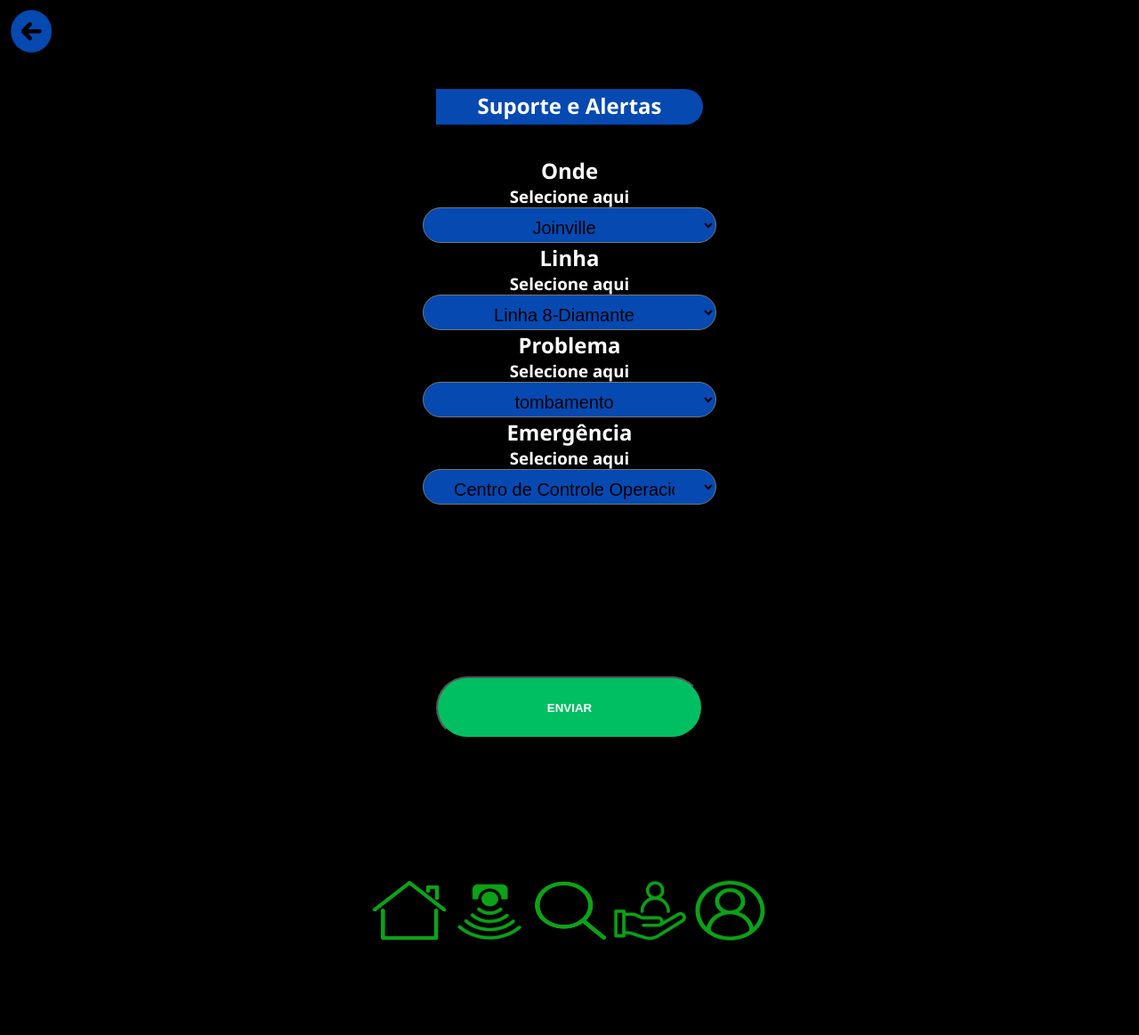
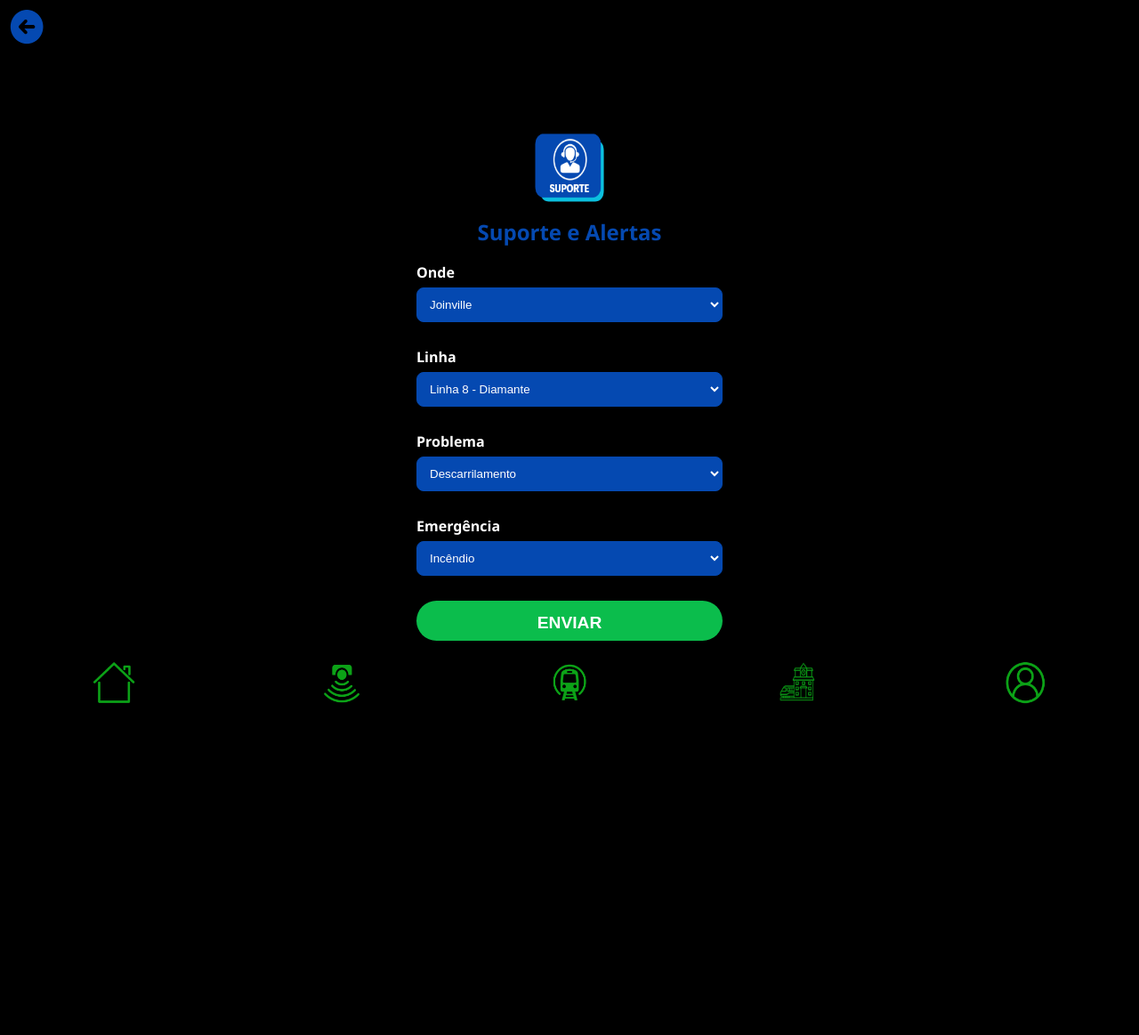
Before and after one commit to andrielrib/trem_facil, a PHP site: page /public/suporte_alerta.php in a window 1280 px wide. Shown: the whole page at 89% size. After the commit the page ends 791 px from the top, so only its background shows below. Run offline with PHP 8.4, Linux system fonts and the light colour scheme.

Commit message:
a tela de suporte esta ponta e esta de acordo com o padrão

```diff
--- a/public/suporte_alerta.php
+++ b/public/suporte_alerta.php
@@ -1,109 +1,179 @@
-<html lang="en">
-
+<?php
+$mensagem = '';
+if ($_SERVER['REQUEST_METHOD'] === 'POST' && empty($_POST['redirect_page'])) {
+    $onde = $_POST['onde'] ?? '';
+    $linha = $_POST['linha'] ?? '';
+    $problema = $_POST['problema'] ?? '';
+    $emergencia = $_POST['emergencia'] ?? '';
+    $mensagem = 'Alerta enviado com sucesso!';
+}
+if ($_SERVER['REQUEST_METHOD'] === 'POST' && isset($_POST['redirect_page'])) {
+    $page = $_POST['redirect_page'];
+    if ($page === 'sensores') {
+        header('Location: ../private/sensor.php'); exit();
+    } elseif ($page === 'trens') {
+        header('Location: trens.php'); exit();
+    } elseif ($page === 'estacoes') {
+        header('Location: estacoes.php'); exit();
+    } elseif ($page === 'perfil') {
+        header('Location: perfil.php'); exit();
+    } elseif ($page === 'inicio') {
+        header('Location: pagina_inicial.php'); exit();
+    } else {
+        header('Location: index.php'); exit();
+    }
+}
+?>
+<!DOCTYPE html>
+<html lang="pt-BR">
 <head>
     <meta charset="UTF-8">
     <meta name="viewport" content="width=device-width, initial-scale=1.0">
-    <title>Carregamento</title>
+    <title>Suporte e Alertas</title>
     <link rel="stylesheet" href="../style/style.css">
+    <style>
+        body {
+            background: #000 !important;
+            min-height: 100vh;
+            color: #fff;
+        }
+        .suporte-container {
+            max-width: 400px;
+            margin: 60px auto 0 auto;
+            background: #000;
+            border-radius: 18px;
+            box-shadow: 0 4px 24px rgba(0,0,0,0.18);
+            padding: 32px 28px 24px 28px;
+            text-align: center;
+        }
+        .suporte-container h2 {
+            color: #0549b1;
+            margin-bottom: 18px;
+        }
+        .suporte-container label, .suporte-container select, .suporte-container option, .suporte-container form, .suporte-container input, .suporte-container {
+            color: #fff;
+        }
+        .suporte-container label {
+            display: block;
+            margin: 18px 0 6px 0;
+            font-weight: 600;
+            text-align: left;
+        }
+        .suporte-container select {
+            width: 100%;
+            padding: 10px;
+            border-radius: 8px;
+            border: 1px solid #0549b1;
+            margin-bottom: 10px;
+            background: #0549b1;
+            color: #fff;
+        }
+        .suporte-container option {
+            background: #0549b1;
+            color: #fff;
+        }
+        .caixa_verde_login {
+            width: 100%;
+            background: #0bbd4c;
+            color: #fff;
+            border: none;
+            border-radius: 50px;
+            padding: 14px 0;
+            font-size: 1.2em;
+            font-weight: bold;
+            margin-top: 18px;
+            cursor: pointer;
+            transition: background 0.2s;
+        }
+        .caixa_verde_login:hover {
+            background: #099c3d;
+        }
+        .alert-sucesso {
+            background: #d4edda;
+            color: #155724;
+            padding: 10px;
+            border-radius: 6px;
+            margin-bottom: 18px;
+        }
+        .suporte-icone {
+            margin-bottom: 10px;
+        }
+        @media (max-width: 500px) {
+            .suporte-container { padding: 18px 4vw; }
+        }
+        footer {
+            display: flex;
+            justify-content: space-around;
+            align-items: center;
+            background: #000 !important;
+            padding: 10px 0 4px 0;
+            position: fixed;
+            left: 0; right: 0; bottom: 0;
+            z-index: 10;
+        }
+        footer form {
+            display: inline;
+        }
+        footer button {
+            background: none;
+            border: none;
+            padding: 0;
+        }
+        footer img {
+            width: 48px;
+            height: 48px;
+        }
+    </style>
 </head>
-
 <body>
-
-    <div class="suporEalert">
-        <a href="pagina_inicial.php" style="position: absolute; top: 10px; left: 10px;">
-            <img src="../assets/icons/seta_esquerda.png" alt="Voltar" width="50" height="50">
-        </a>
-        <p>Suporte e Alertas</p>
+    <a href="pagina_inicial.php"><img src="../assets/icons/seta_esquerda.png" alt="Voltar" style="position: absolute; top: 10px; left: 10px; width: 40px; height: 40px; cursor: pointer;"></a>
+    <div class="suporte-container">
+        <div class="suporte-icone">
+            <img src="../assets/icons/suporte_icone.png" alt="Suporte" width="80" height="80">
+        </div>
+        <h2>Suporte e Alertas</h2>
+        <?php if ($mensagem): ?>
+            <div class="alert-sucesso"> <?= $mensagem ?> </div>
+        <?php endif; ?>
+        <form method="post" autocomplete="off">
+            <label for="onde">Onde</label>
+            <select name="onde" id="onde" required>
+                <option value="Garuva">Garuva</option>
+                <option value="Joinville" selected>Joinville</option>
+                <option value="São Paulo">São Paulo</option>
+            </select>
+            <label for="linha">Linha</label>
+            <select name="linha" id="linha" required>
+                <option value="Linha 1-Azul">Linha 1 - Azul</option>
+                <option value="Linha 8-Diamante" selected>Linha 8 - Diamante</option>
+                <option value="Ferrovia Norte-Sul">Ferrovia Norte-Sul</option>
+            </select>
+            <label for="problema">Problema</label>
+            <select name="problema" id="problema" required>
+                <option value="Descarrilamento">Descarrilamento</option>
+                <option value="Esbarro de trens">Esbarro de trens</option>
+                <option value="Falhas no sistema de sinalização">Falhas no sistema de sinalização</option>
+                <option value="Tombamento">Tombamento</option>
+                <option value="Choque de trens">Choque de trens</option>
+            </select>
+            <label for="emergencia">Emergência</label>
+            <select name="emergencia" id="emergencia" required>
+                <option value="Incêndio">Incêndio</option>
+                <option value="Problemas elétricos">Problemas elétricos</option>
+                <option value="Abalroamento">Abalroamento</option>
+                <option value="SOS">SOS</option>
+                <option value="Centro de Controle Operacional (CCO)">Centro de Controle Operacional (CCO)</option>
+                <option value="Serviços de Emergência">Serviços de Emergência</option>
+            </select>
+            <input class="caixa_verde_login" type="submit" value="ENVIAR">
+        </form>
     </div>
-
-
-    <div class="coisas">
-
-        <div class="texto_sobre">
-            <h2>Onde</h2>
-        </div>
-
-
-        <div class="texto_sobre">
-            <h3>Selecione aqui</h3>
-        </div>
-        <select class="caixa_selecione">
-            <option value="valor1">Garuva</option>
-            <option value="valor2" selected>Joinville</option>
-            <option value="valor3">São paulo</option>
-        </select>
-
-
-        <div class="texto_sobre">
-            <h2>Linha</h2>
-        </div>
-
-
-        <div class="texto_sobre">
-            <h3>Selecione aqui</h3>
-        </div>
-        <select class="caixa_selecione">
-            <option value="valor1">Linha 1-Azul</option>
-            <option value="valor2" selected>Linha 8-Diamante</option>
-            <option value="valor3">Ferrovia Norte-Sul</option>
-        </select>
-
-
-        <div class="texto_sobre">
-            <h2>Problema</h2>
-        </div>
-
-
-        <div class="texto_sobre">
-            <h3>Selecione aqui</h3>
-        </div>
-        <select class="caixa_selecione">
-            <option value="valor1">Descarrilamento</option>
-            <option value="valor2" selected>Esbarro de trens</option>
-            <option value="valor3">Falhas no sistema de sinalização</option>
-            <option value="valor1">descarrilamento</option>
-            <option value="valor2" selected>tombamento</option>
-            <option value="valor3">choque de trens</option>
-        </select>
-
-
-        <div class="texto_sobre">
-            <h2>Emergência</h2>
-        </div>
-
-
-        <div class="texto_sobre">
-            <h3>Selecione aqui</h3>
-        </div>
-        <select class="caixa_selecione">
-            <option value="valor1">Incêndio</option>
-            <option value="valor2" selected>Problemas elétricos</option>
-            <option value="valor3">Abalroamento</option>
-            <option value="valor1">SOS</option>
-            <option value="valor2" selected>Centro de Controle Operacional (CCO)</option>
-            <option value="valor3">Serviços de Emergência</option>
-        </select>
-    </div>
-
-    <br>
-    <br>
-    <br>
-    <br>
-    <button class="caixa_verde_supEale"><strong><p class="centralizar_text_alert">ENVIAR</p></strong></button>
-    <br>
-    <br>
-    <br>
-    <br>
-
-
-        <div class="flex_perfil">
-        <button class="button_icones" onclick="telaRotas()"><img src="../assets/icons/tela_inicial_icon.png" alt="icone da tela inicial" width="86" height="70"></button>
-        <button class="button_icones" onclick="telaSensor()"><img src="../assets/icons/tela_sensor_icon.png" alt="icone da tela de sensores" width="86" height="70"></button>
-        <button class="button_icones" onclick="telaPesquisa()"><img src="../assets/icons/tela_pesquisa_icon.png" alt="icone da tela de pesquisa" width="86" height="70"></button>
-        <button class="button_icones" onclick="telaSuporteAlerta()"><img src="../assets/icons/tela_suporte_alerta_icon.png" alt="icone da tela de suport e alerta" width="86" height="70"></button>
-        <button class="button_icones" onclick="telaPerfil()"><img src="../assets/icons/tela_perfil_icon.png" alt="icone da tela de perfil" width="86" height="70"></button>
-    </div>
-
+    <footer>
+        <form method="post"><input type="hidden" name="redirect_page" value="inicio"><button type="submit" title="Início"><img src="../assets/icons/tela_inicial_icon.png" alt="Início"></button></form>
+        <form method="post"><input type="hidden" name="redirect_page" value="sensores"><button type="submit" title="Sensores"><img src="../assets/icons/tela_sensor_icon.png" alt="Sensores"></button></form>
+        <form method="post"><input type="hidden" name="redirect_page" value="trens"><button type="submit" title="Trens"><img src="../assets/icons/tela_tren_icon.png" alt="Trens"></button></form>
+        <form method="post"><input type="hidden" name="redirect_page" value="estacoes"><button type="submit" title="Estações"><img src="../assets/icons/tela_estacao_icon.png" alt="Estações"></button></form>
+        <form method="post"><input type="hidden" name="redirect_page" value="perfil"><button type="submit" title="Perfil"><img src="../assets/icons/tela_perfil_icon.png" alt="Perfil"></button></form>
+    </footer>
 </body>
-
 </html>
```
